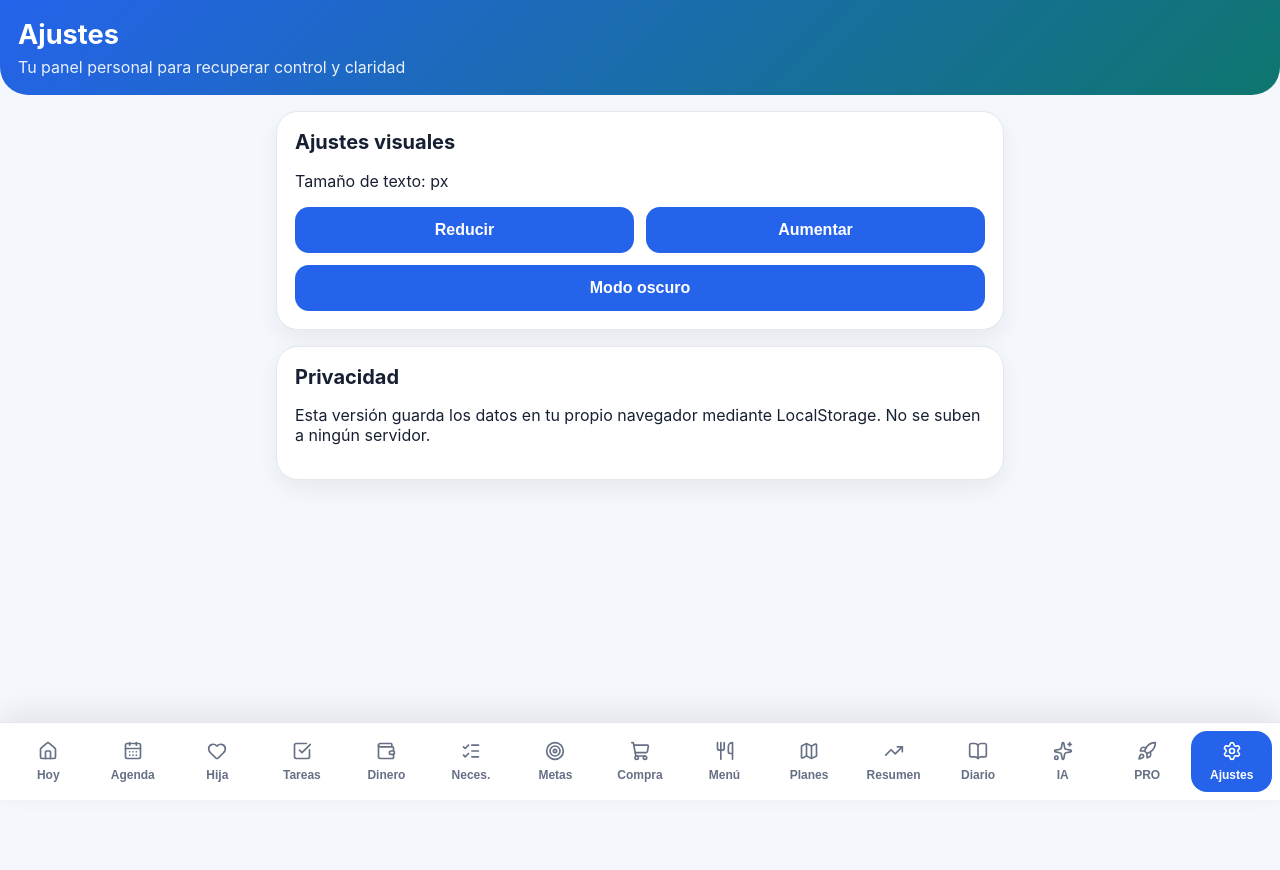
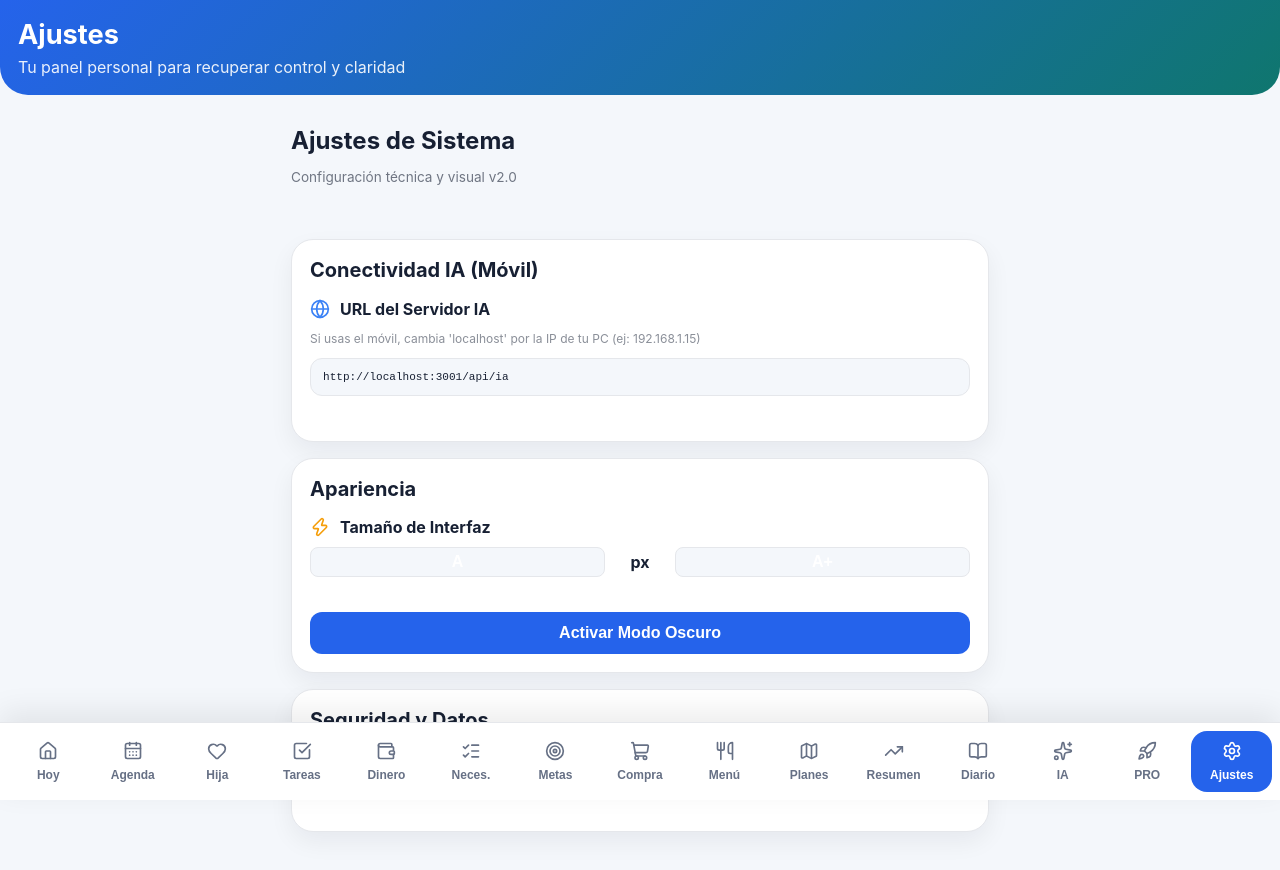
Before and after one commit to NeuroSport/nueva-etapa-os, a React (Vite) app: page / in a window 1280 px wide. Both pictures are taken after a click on the button "Ajustes". Shown: the top 870 px of the page. Before the commit the page ends 800 px from the top, so only its background shows below. Built offline with nearby package versions, Linux system fonts and the light colour scheme.

Commit message:
feat: añadir configuración de URL de IA para conectividad móvil

```diff
--- a/src/pages/Settings.jsx
+++ b/src/pages/Settings.jsx
@@ -1,37 +1,109 @@
+import { useState, useEffect } from "react";
 import Card from "../components/Card";
+import { Globe, Shield, Smartphone, Zap } from "lucide-react";
 
 export default function Settings({
   fontSize,
   setFontSize,
   darkMode,
-  setDarkMode
+  setDarkMode,
+  data
 }) {
+  const [aiUrl, setAiUrl] = useState(localStorage.getItem("ai_backend_url") || "http://localhost:3001/api/ia");
+
+  const handleSaveUrl = (url) => {
+    setAiUrl(url);
+    localStorage.setItem("ai_backend_url", url);
+  };
+
   return (
-    <div className="page">
-      <Card title="Ajustes visuales">
-        <p>Tamaño de texto: {fontSize}px</p>
+    <div className="page settings-page">
+      <div className="section-header">
+        <h1>Ajustes de Sistema</h1>
+        <p>Configuración técnica y visual v2.0</p>
+      </div>
 
-        <div className="buttons-row">
-          <button onClick={() => setFontSize(Math.max(14, fontSize - 1))}>
-            Reducir
-          </button>
+      <Card title="Conectividad IA (Móvil)">
+        <div className="settings-item">
+          <div className="item-info">
+            <Globe size={20} color="#3b82f6" />
+            <span>URL del Servidor IA</span>
+          </div>
+          <p className="hint">Si usas el móvil, cambia 'localhost' por la IP de tu PC (ej: 192.168.1.15)</p>
+          <input
+            type="text"
+            className="settings-input"
+            value={aiUrl}
+            onChange={(e) => handleSaveUrl(e.target.value)}
+            placeholder="http://192.168.1.XX:3001/api/ia"
+          />
+        </div>
+      </Card>
 
-          <button onClick={() => setFontSize(Math.min(24, fontSize + 1))}>
-            Aumentar
-          </button>
+      <Card title="Apariencia">
+        <div className="settings-item">
+          <div className="item-info">
+            <Zap size={20} color="#f59e0b" />
+            <span>Tamaño de Interfaz</span>
+          </div>
+          <div className="buttons-row">
+            <button className="small-btn" onClick={() => setFontSize(Math.max(12, fontSize - 1))}>A</button>
+            <span className="fs-val">{fontSize}px</span>
+            <button className="small-btn" onClick={() => setFontSize(Math.min(24, fontSize + 1))}>A+</button>
+          </div>
         </div>
 
-        <button onClick={() => setDarkMode(!darkMode)}>
-          {darkMode ? "Modo claro" : "Modo oscuro"}
+        <button className="theme-toggle" onClick={() => setDarkMode(!darkMode)}>
+          {darkMode ? "Activar Modo Claro" : "Activar Modo Oscuro"}
         </button>
       </Card>
 
-      <Card title="Privacidad">
-        <p>
-          Esta versión guarda los datos en tu propio navegador mediante
-          LocalStorage. No se suben a ningún servidor.
-        </p>
+      <Card title="Seguridad y Datos">
+        <div className="settings-item">
+          <div className="item-info">
+            <Shield size={20} color="#10b981" />
+            <span>Almacenamiento Local</span>
+          </div>
+          <p className="hint">Tus datos están seguros en este dispositivo. No se envían a la nube (excepto a tu propia IA local).</p>
+        </div>
       </Card>
+
+      <style>{`
+        .settings-page { padding: 15px; padding-bottom: 90px; }
+        .section-header { margin-bottom: 25px; }
+        .section-header h1 { font-size: 1.5rem; margin: 0; }
+        .section-header p { font-size: 0.85em; opacity: 0.6; }
+
+        .settings-item { margin-bottom: 15px; }
+        .item-info { display: flex; align-items: center; gap: 10px; font-weight: bold; margin-bottom: 8px; }
+        .hint { font-size: 0.75em; opacity: 0.5; margin-bottom: 10px; line-height: 1.4; }
+
+        .settings-input {
+          width: 100%;
+          padding: 12px;
+          border-radius: 12px;
+          border: 1px solid var(--border);
+          background: var(--bg);
+          color: var(--text);
+          font-family: monospace;
+          font-size: 0.85em;
+        }
+
+        .buttons-row { display: flex; align-items: center; gap: 15px; margin-top: 10px; }
+        .small-btn { padding: 5px 15px; border-radius: 8px; border: 1px solid var(--border); background: var(--bg); }
+        .fs-val { font-weight: bold; min-width: 40px; text-align: center; }
+
+        .theme-toggle {
+          width: 100%;
+          margin-top: 20px;
+          padding: 12px;
+          border-radius: 12px;
+          border: none;
+          background: var(--primary);
+          color: white;
+          font-weight: bold;
+        }
+      `}</style>
     </div>
   );
 }
--- a/src/services/aiService.js
+++ b/src/services/aiService.js
@@ -2,11 +2,14 @@
  * Service to interact with the local backend (which proxies to Ollama)
  */
 
-const BACKEND_URL = "http://localhost:3001/api/ia";
+const getBackendUrl = () => {
+  const savedUrl = localStorage.getItem("ai_backend_url");
+  return savedUrl || "http://localhost:3001/api/ia";
+};
 
 export async function chatWithAI(messages) {
   try {
-    const response = await fetch(BACKEND_URL, {
+    const response = await fetch(getBackendUrl(), {
       method: "POST",
       headers: {
         "Content-Type": "application/json",
@@ -34,7 +37,7 @@ export async function chatWithAI(messages) {
  */
 export async function sendPrompt(prompt) {
   try {
-    const response = await fetch(BACKEND_URL, {
+    const response = await fetch(getBackendUrl(), {
       method: "POST",
       headers: {
         "Content-Type": "application/json",
```
